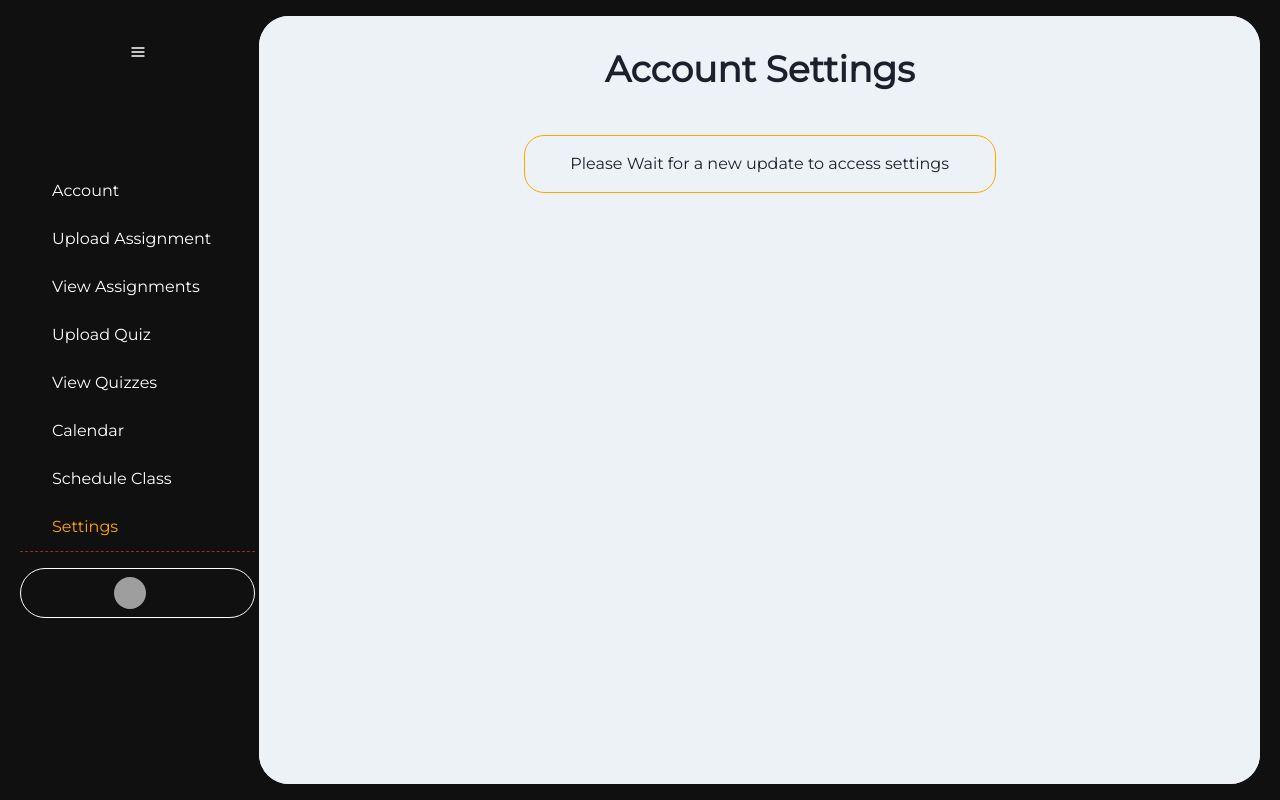
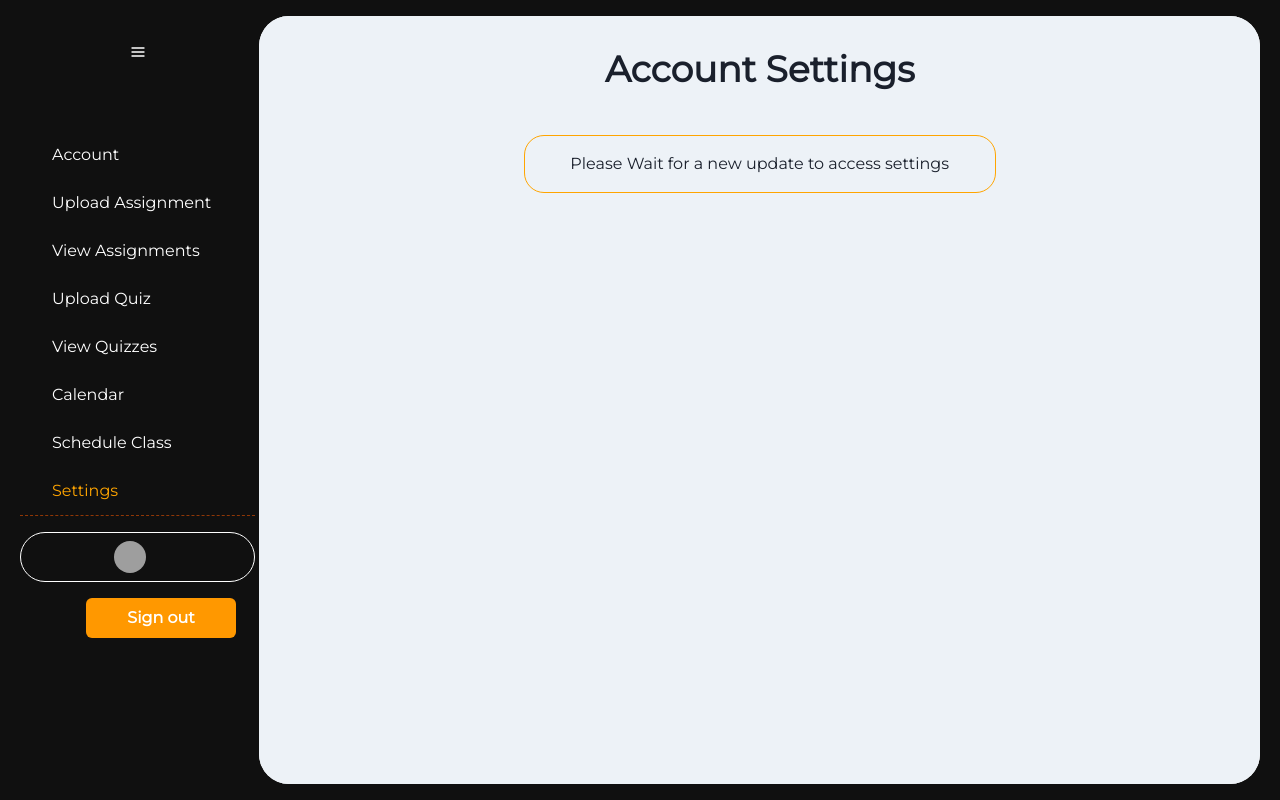
Before and after one commit to aliahmadjan/LearnLive2.0, a React (Create React App) app in the folder frontend/: page /teacher/settings in a window 1280 px wide. Built offline with nearby package versions, Linux system fonts and the light colour scheme; no server answers; grey boxes are pictures that could not be loaded; a web font is replaced by a local one.

Commit message:
Added sign out functionality

```diff
--- a/frontend/src/components/AdminSidebar.jsx
+++ b/frontend/src/components/AdminSidebar.jsx
@@ -1,5 +1,6 @@
 import React, { useState, useEffect } from 'react'
 import {
+    Button,
     Flex,
     Text,
     IconButton,
@@ -139,8 +140,15 @@ export default function AdminSidebar({navSize, changeNavSize}) {
                         <Heading as="h3" size="sm" color={'white'}>{name}</Heading>
                     </Flex>
 
+
                 </Flex>
 
+                <form action={"https://localhost:3000/"}>
+                <Button m={4} type='submit' colorScheme='orange' variant='solid' _hover={{ bg: '#a85e32' }} px='20px' position={'relative'} left='50px'
+                width='150px'>
+                    Sign out
+                </Button>
+                </form>
             </Flex>
 
         </Flex>
--- a/frontend/src/components/StudentSideBar.jsx
+++ b/frontend/src/components/StudentSideBar.jsx
@@ -1,5 +1,6 @@
 import React, { useState, useEffect } from 'react'
 import {
+    Button,
     Flex,
     Text,
     IconButton,
@@ -125,6 +126,12 @@ export default function StudentSidebar({navSize, changeNavSize}) {
 
             </Flex>
 
+            <form action={"https://localhost:3000/"}>
+            <Button m={4} type='submit' colorScheme='orange' variant='solid' _hover={{ bg: '#a85e32' }} px='20px' position={'relative'} left='50px'
+            width='150px'>
+                Sign out
+            </Button>
+            </form>
         </Flex>
     )
 }
--- a/frontend/src/components/TeacherSidebar.jsx
+++ b/frontend/src/components/TeacherSidebar.jsx
@@ -1,5 +1,6 @@
 import React, { useEffect, useState } from 'react'
 import {
+    Button,
     Flex,
     Text,
     IconButton,
@@ -130,6 +131,13 @@ export default function TeacherSidebar({navSize, changeNavSize}) {
                 </Flex>
 
             </Flex>
+
+            <form action={"https://localhost:3000/"}>
+            <Button m={4} type='submit' colorScheme='orange' variant='solid' _hover={{ bg: '#a85e32' }} px='20px' position={'relative'} left='50px'
+            width='150px'>
+                Sign out
+            </Button>
+            </form>
         </Flex>
     )
 }
```
